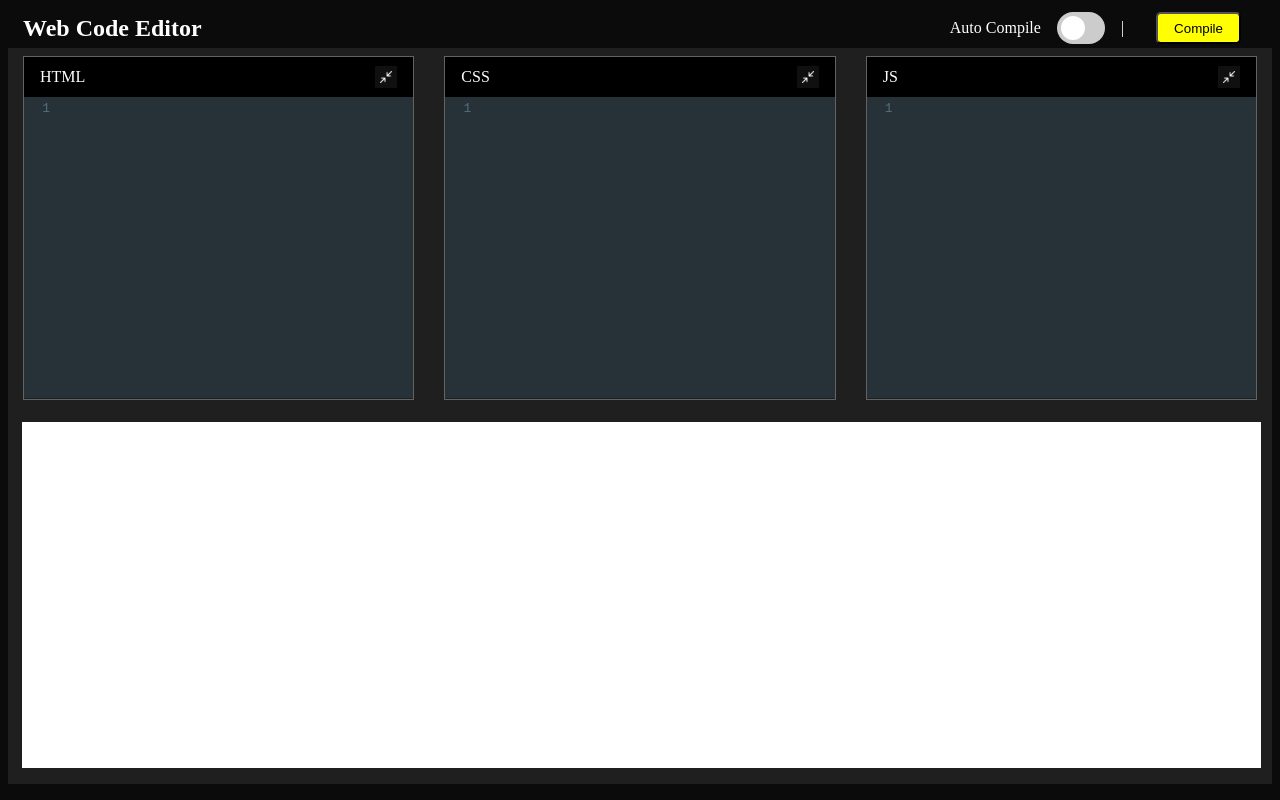
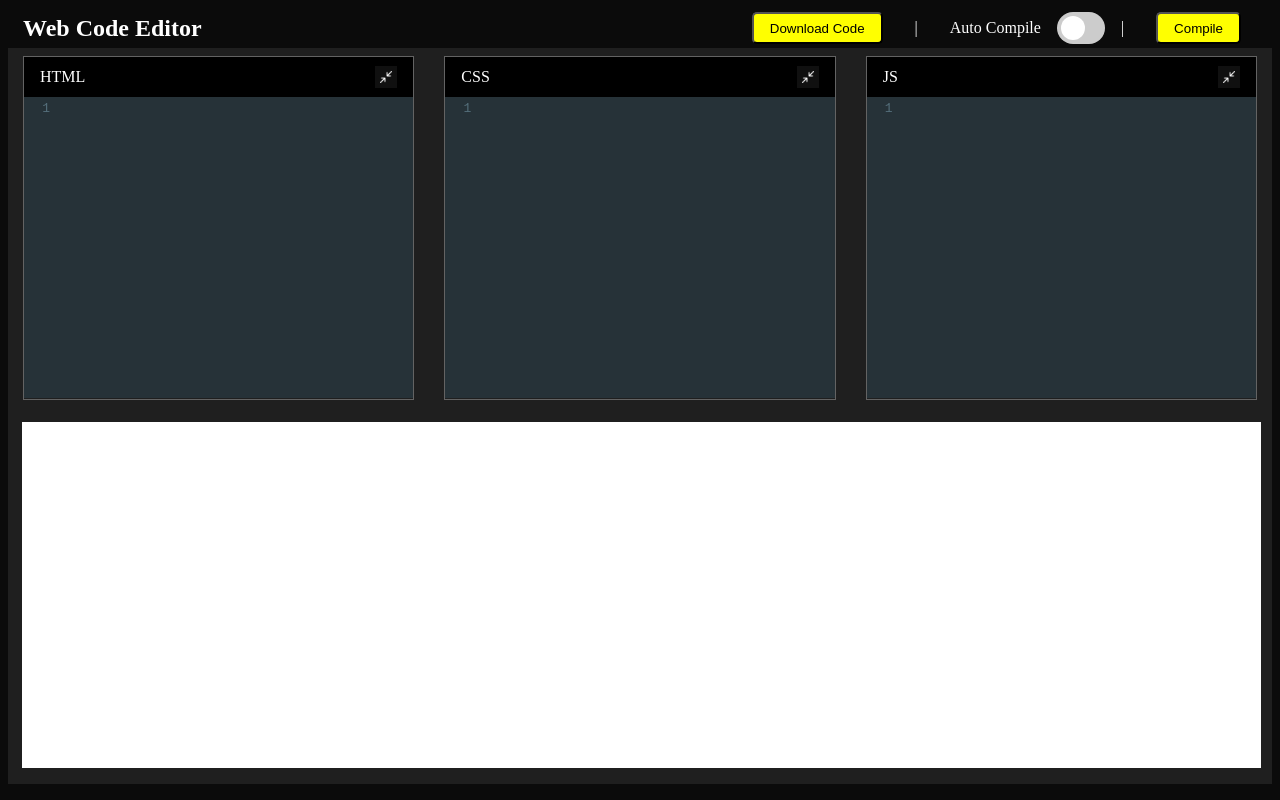
Before and after one commit to OgAeons/web-code-editor, a React (Vite) app: page / in a window 1280 px wide. Built offline with nearby package versions, Linux system fonts and the light colour scheme.

Commit message:
Added download file functionality

```diff
--- a/src/components/App.jsx
+++ b/src/components/App.jsx
@@ -31,10 +31,41 @@ function App() {
         setAutoCompile(prev => !prev);
     }
 
+    function downloadCode() {
+        const downloadFile = (content, fileName, fileType) => {
+            const blob = new Blob([content], { type: fileType })
+            const url = URL.createObjectURL(blob)
+            const file = document.createElement("a")
+            file.href = url
+            file.download = fileName
+            file.click()
+            URL.revokeObjectURL(url)
+        }
+
+        const htmlContent = `
+            <!DOCTYPE html>
+                <html>
+                    <head>
+                        <title>Web Code</title>
+                        <link rel="stylesheet" href="./styles-WebCodeEditor.css">
+                    </head>
+                    <body>
+                        ${html}
+                    </body>
+                    <script type="module" src="./index-WebCodeEditor.js"></script>
+                </html>
+        `
+        downloadFile(htmlContent, "index-WebCodeEditor.html", "text/html")
+        downloadFile(css, "styles-WebCodeEditor.css", "text/css")
+        downloadFile(javascript, "index-WebCodeEditor.js", "application/javascript")
+    }
+
     return (
         <div>
             <div className="navbar">
                 <h2>Web Code Editor</h2>
+                <button onClick={downloadCode}>Download Code</button>
+                <p> | </p>
                 <p>Auto Compile</p>
                 <label class="switch">
                     <input type="checkbox" checked={autoCompile} onChange={toggleAutoCompile}/>
```
